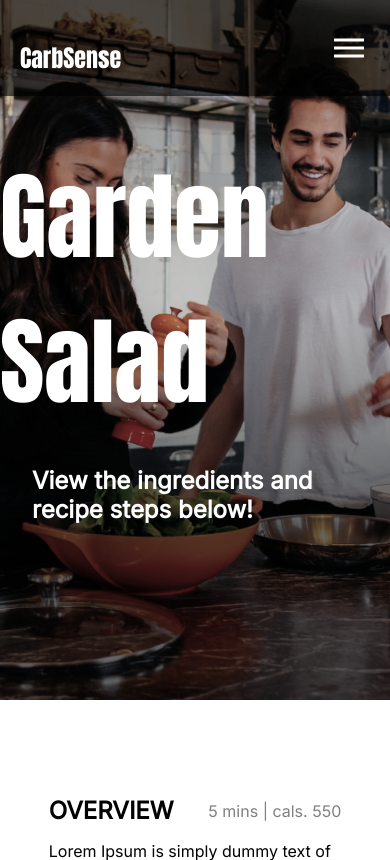
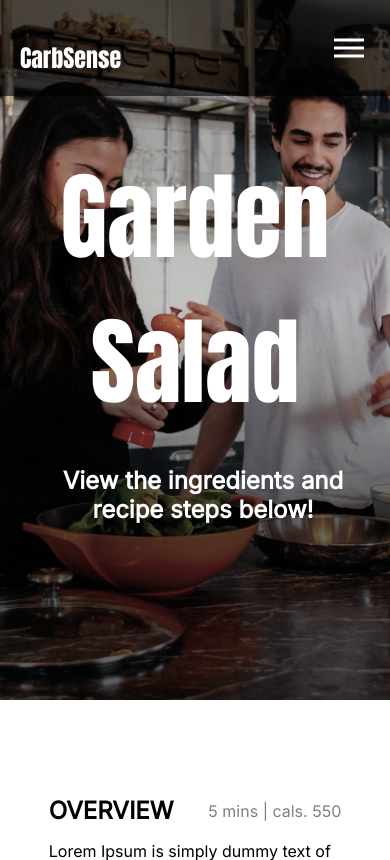
Before and after one commit to camkellyy/idm232-cjk327, a PHP site: page / in a window 390 px wide. Shown: the top 860 px of the page. Run offline with PHP 8.4, Linux system fonts and the light colour scheme; some web fonts are replaced.

Commit message:
responsive text issue fix

```diff
--- a/final/includes/header.php
+++ b/final/includes/header.php
@@ -28,4 +28,4 @@
     </nav>
     <header>
         <h1><?php echo"$header"; ?></h1>
-        <h2><?php echo"$headerText"; ?></h2>
+        <h2 class="header-blurb"><?php echo"$headerText"; ?></h2>
--- a/final/styles.css
+++ b/final/styles.css
@@ -10,11 +10,16 @@ h1 {
     font-family: "Impact";
     font-size: 6rem;
     margin: 0;
+    text-align: center;
 }
 
 h2 {
     color: white;
     margin-bottom: 4rem;
+}
+
+.header-blurb {
+    text-align: center;
 }
 
 p {
```
